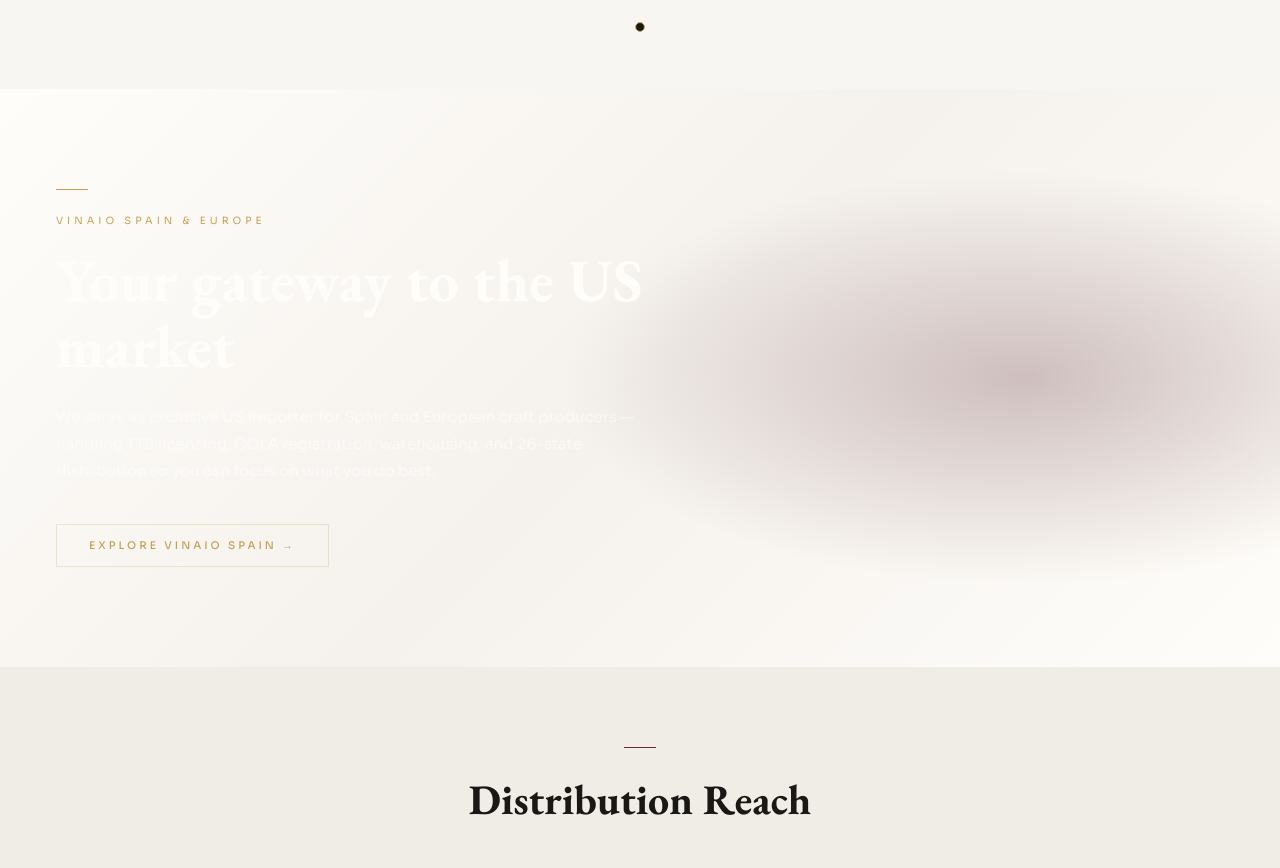
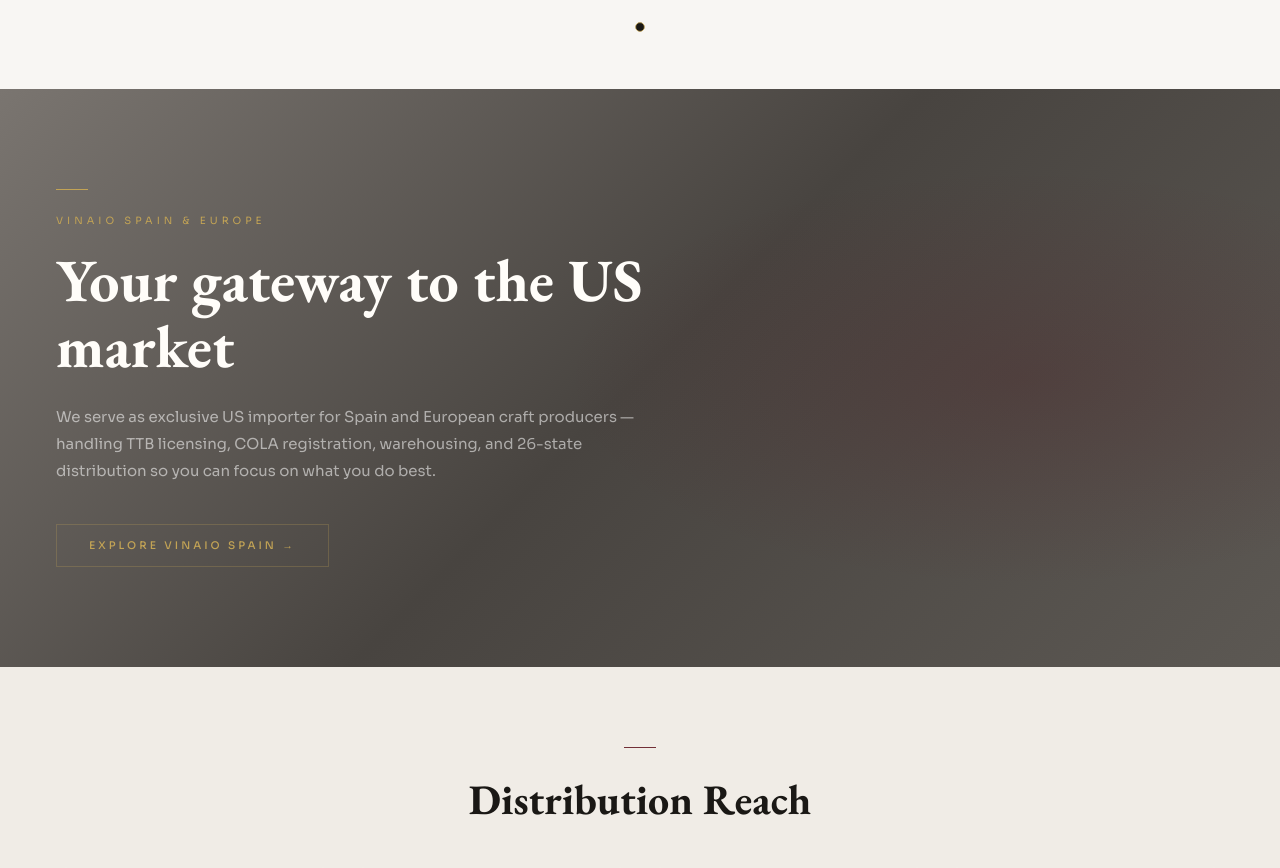
Before and after one commit to Hectorg0827/VinaioWebsite, a Next.js app: page / in a window 1280 px wide. Shown: the part 1819-2687 px from the top of the page. Built offline with nearby package versions, Linux system fonts and the light colour scheme; no server answers; the database is empty; a web font is replaced by a local one.

Commit message:
Update page.js

```diff
--- a/src/app/page.js
+++ b/src/app/page.js
@@ -581,7 +581,7 @@
       </div>
       <section
         style={{
-          background: T.silk,
+          background: T.metal,
           padding: "100px 56px",
           position: "relative",
           overflow: "hidden",
```
